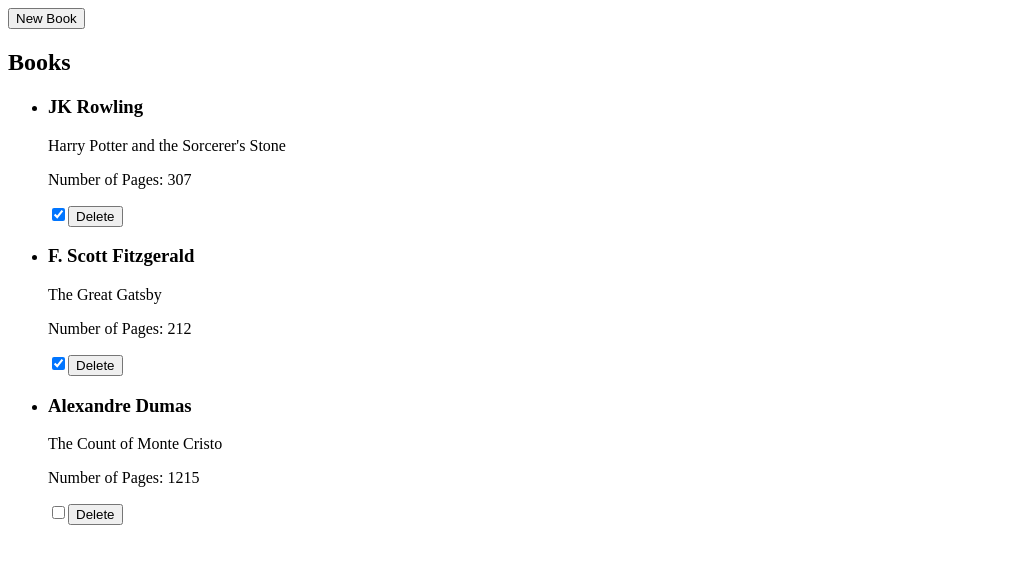
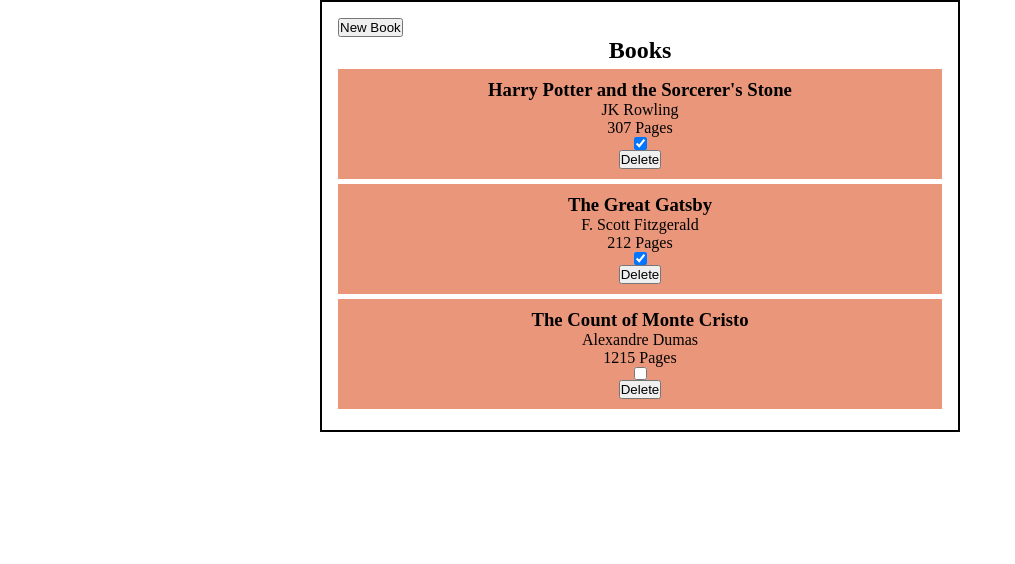
Before and after one commit to wholelottacode/library, a plain HTML site: page index.html in a window 1280 px wide. Shown: the whole page, without its empty margins (0-1015 px from the left). Drawn offline with Linux system fonts and the light colour scheme.

Commit message:
adding styles

```diff
--- a/index.html
+++ b/index.html
@@ -8,6 +8,7 @@
   <title>Library</title>
 </head>
 <body>
+  <div class="container">
     <button>New Book</button>
     <form>
       <div>
@@ -31,6 +32,7 @@
     <h2>Books</h2>
     <ul class='books'>
     </ul>
+  </div>
   <script src='index.js'></script>
 </body>
 </html>
--- a/index.js
+++ b/index.js
@@ -15,17 +15,18 @@
 }
 
 let books = [
-  new Book('JK Rowling', "Harry Potter and the Sorcerer's Stone", 307, true),
-  new Book('F. Scott Fitzgerald', 'The Great Gatsby', 212, true),
-  new Book('Alexandre Dumas', 'The Count of Monte Cristo', 1215, false)
+  new Book("Harry Potter and the Sorcerer's Stone", 'JK Rowling', 307, true),
+  new Book('The Great Gatsby', 'F. Scott Fitzgerald', 212, true),
+  new Book('The Count of Monte Cristo', 'Alexandre Dumas', 1215, false)
 ]
 
 const createBookElement = (book) => {
   const container = document.createElement('div')
+  container.classList.add('book')
   const bookData = `
       <h3>${book.title}</h3>
       <p>${book.author}</p>
-      <p>Number of Pages: ${book.numPages}</p>
+      <p>${book.numPages} ${book.numPages === 1 ? 'Page' : 'Pages'}</p>
   `
   container.innerHTML = bookData
 
--- a/style.css
+++ b/style.css
@@ -1,3 +1,33 @@
+*{
+  box-sizing: border-box;
+  margin: 0;
+  padding: 0;
+}
+
 .hide {
   display: none;
 }
+
+.container {
+  border: 2px solid black;
+  width: 50%;
+  margin: 0 auto;
+  padding: 1rem;
+}
+
+h2 {
+  text-align: center;
+}
+
+.books {
+  list-style: none;
+}
+
+.book {
+  background-color: darksalmon;
+  margin: 5px 0;
+  display: flex;
+  flex-direction: column;
+  align-items: center;
+  padding: 10px 0;
+}
```
Lines whose indentation alone changed are shown as unchanged.
